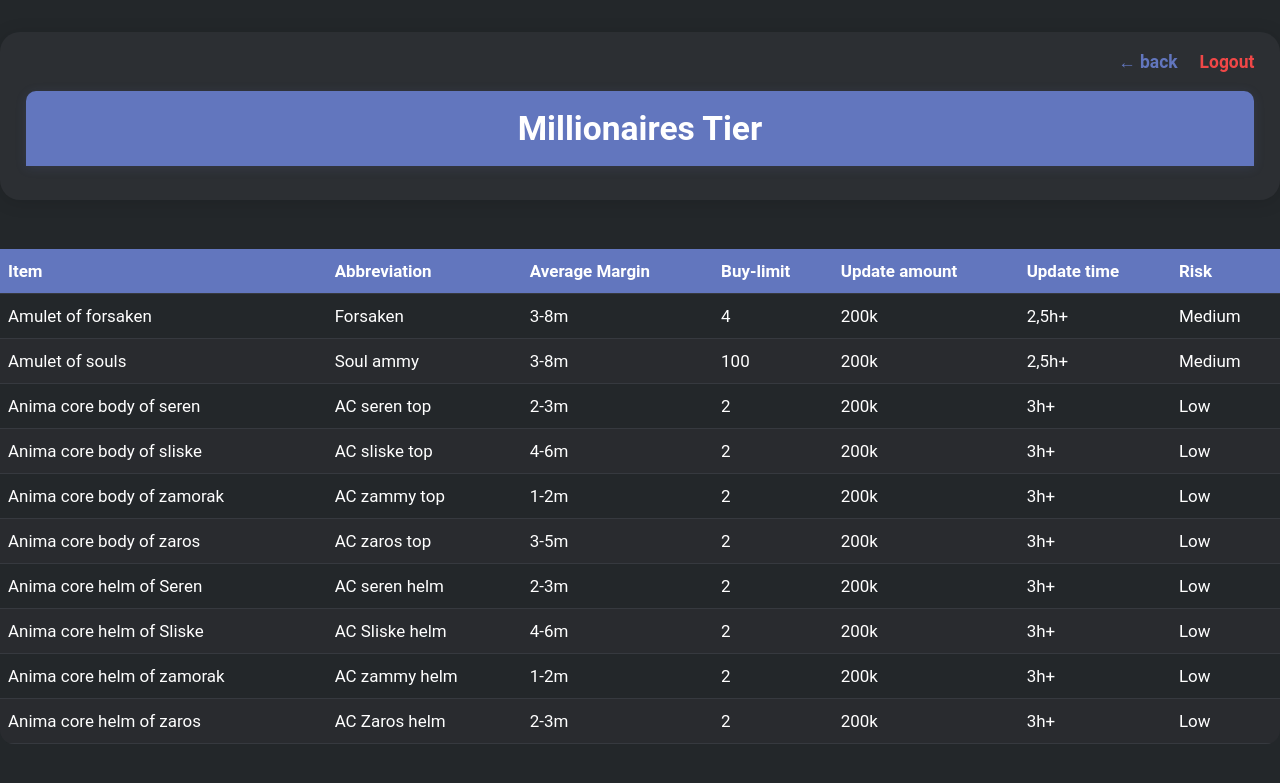
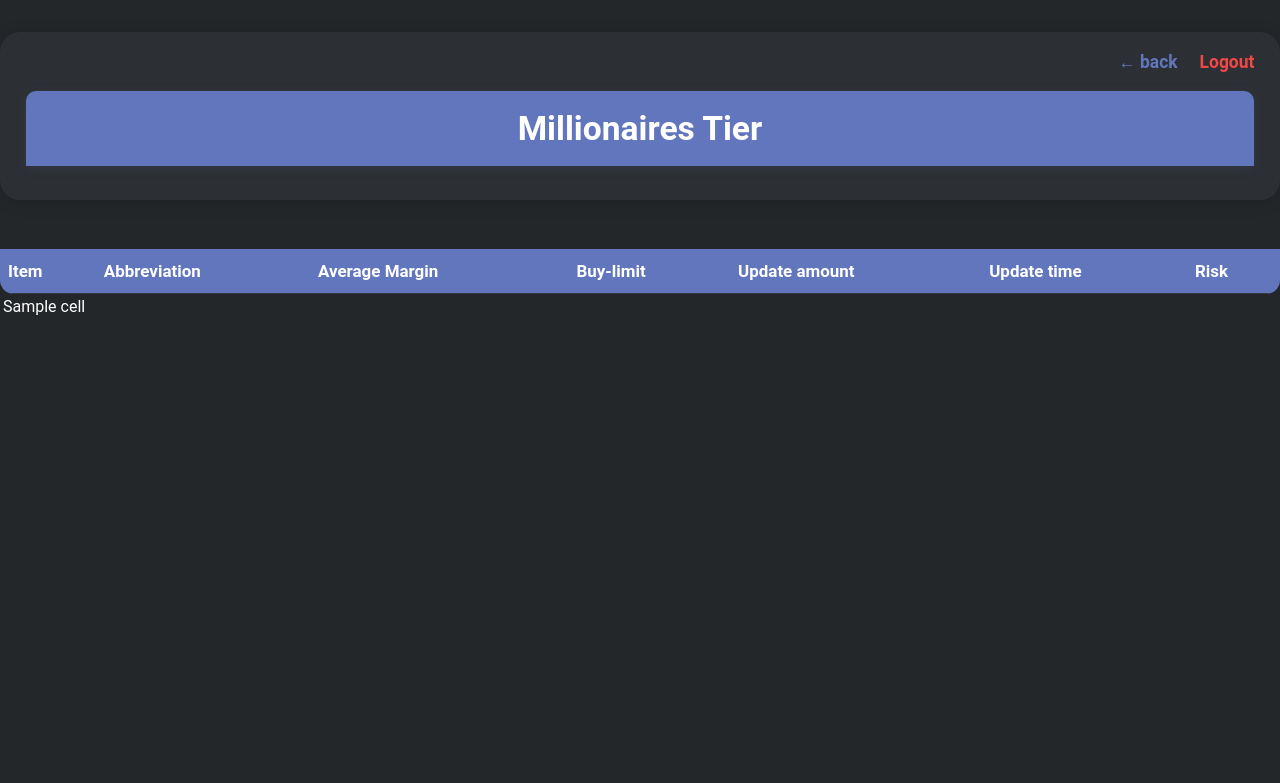
Before and after one commit to Estibanna/EDFWebsite, a Python web app: template templates/billionaires.html in a window 1280 px wide. Shown: the top 783 px of the page. Run offline with Jinja, Linux system fonts and the light colour scheme; the template is opened without the code that fills it: most values are stand-ins (such as "Sample title", 1, 10 or a date in 2020); lists and menus that the app fills with data are empty.

Commit message:
Add files via upload

```diff
--- a/templates/billionaires.html
+++ b/templates/billionaires.html
@@ -97,17 +97,15 @@
         </tr>
       </thead>
       <tbody>
-        <tr><td>Amulet of forsaken</td><td>Forsaken</td><td>3-8m</td><td>4</td><td>200k</td><td>2,5h+</td><td>Medium</td></tr>
-        <tr><td>Amulet of souls</td><td>Soul ammy</td><td>3-8m</td><td>100</td><td>200k</td><td>2,5h+</td><td>Medium</td></tr>
-        <tr><td>Anima core body of seren</td><td>AC seren top</td><td>2-3m</td><td>2</td><td>200k</td><td>3h+</td><td>Low</td></tr>
-        <tr><td>Anima core body of sliske</td><td>AC sliske top</td><td>4-6m</td><td>2</td><td>200k</td><td>3h+</td><td>Low</td></tr>
-        <tr><td>Anima core body of zamorak</td><td>AC zammy top</td><td>1-2m</td><td>2</td><td>200k</td><td>3h+</td><td>Low</td></tr>
-        <tr><td>Anima core body of zaros</td><td>AC zaros top</td><td>3-5m</td><td>2</td><td>200k</td><td>3h+</td><td>Low</td></tr>
-        <tr><td>Anima core helm of Seren</td><td>AC seren helm</td><td>2-3m</td><td>2</td><td>200k</td><td>3h+</td><td>Low</td></tr>
-        <tr><td>Anima core helm of Sliske</td><td>AC Sliske helm</td><td>4-6m</td><td>2</td><td>200k</td><td>3h+</td><td>Low</td></tr>
-        <tr><td>Anima core helm of zamorak</td><td>AC zammy helm</td><td>1-2m</td><td>2</td><td>200k</td><td>3h+</td><td>Low</td></tr>
-        <tr><td>Anima core helm of zaros</td><td>AC Zaros helm</td><td>2-3m</td><td>2</td><td>200k</td><td>3h+</td><td>Low</td></tr>
-        <!-- Voeg meer rijen toe zoals in je Excel -->
+        <table>
+		  {% for row in data %}
+			<tr>
+			  {% for cell in row %}
+				<td>{{ cell }}</td>
+			  {% endfor %}
+			</tr>
+		  {% endfor %}
+		</table>
       </tbody>
     </table>
     <div style="margin-top:18px;color:var(--muted);font-size:1rem;">
```
Also changed, not shown: app.py (+24 -4 lines), templates/trillionaires.html (+9 -11 lines).
